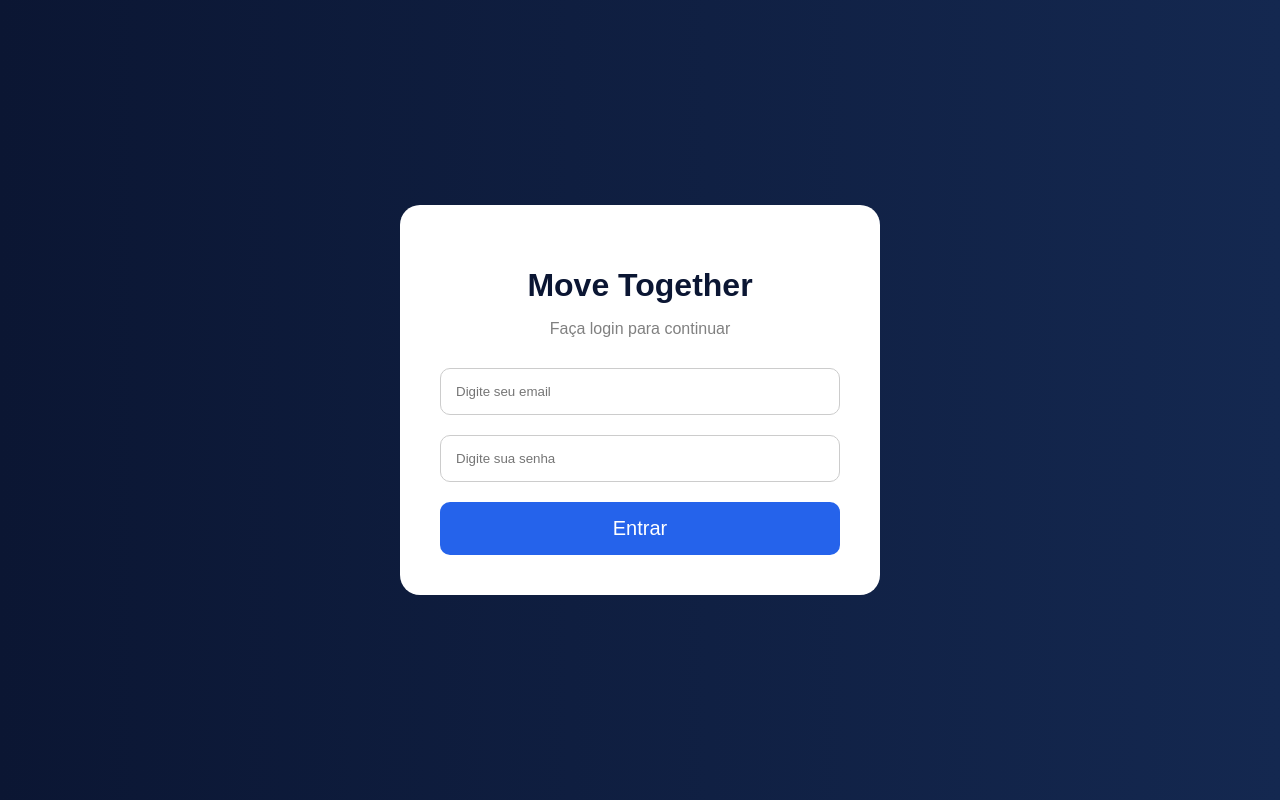
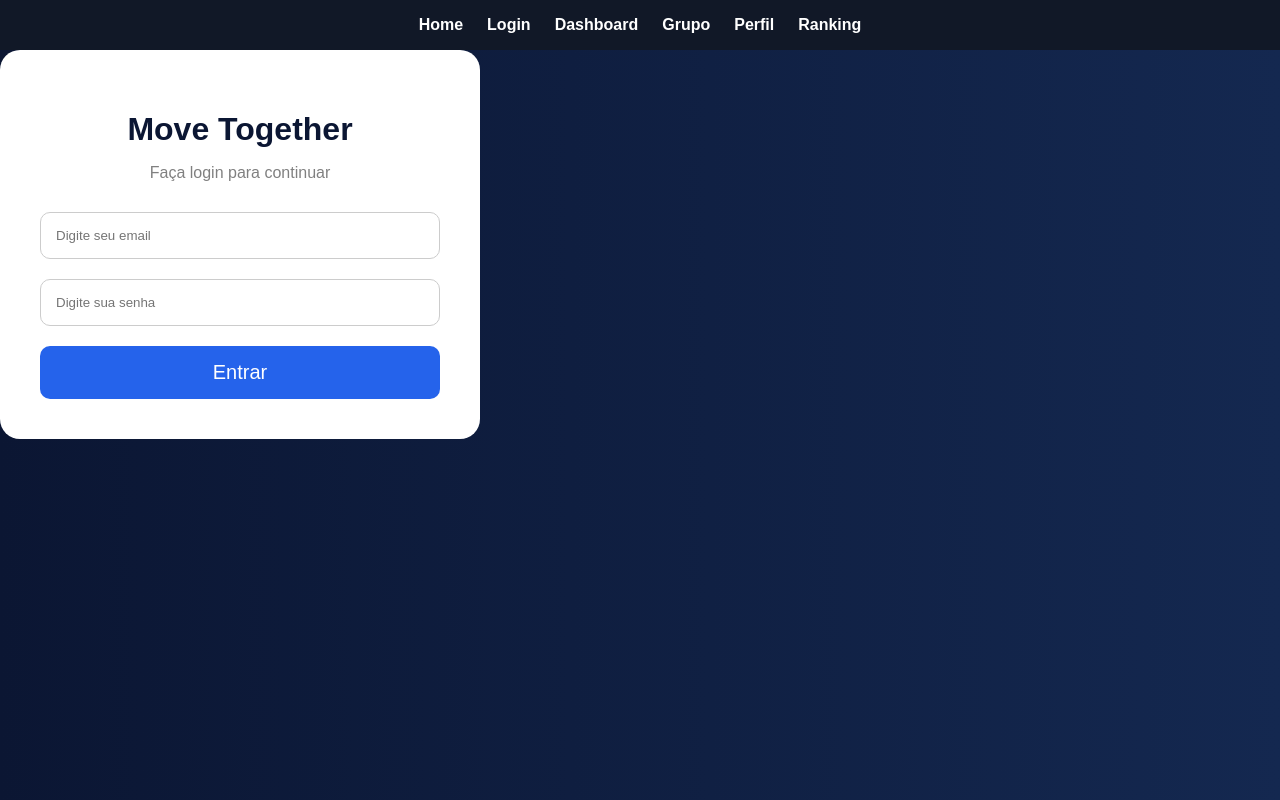
Before and after one commit to luis-bretas/Projeto-time5, a Django app: page /login/ in a window 1280 px wide. Run offline with Django 5.2, Linux system fonts and the light colour scheme.

Commit message:
Implementa navegacao completa entre paginas

```diff
--- a/core/templates/core/login.html
+++ b/core/templates/core/login.html
@@ -5,19 +5,34 @@
     <title>Login | Move Together</title>
 
     <style>
+        nav{
+    background-color: #111827;
+    padding: 16px 30px;
+    display: flex;
+    gap: 24px;
+    justify-content: center;
+    align-items: center;
+    flex-wrap: wrap;
+}
 
-        body{
-            margin: 0;
-            padding: 0;
-            font-family: Arial, sans-serif;
-            background: linear-gradient(to right, #0b1633, #142850);
+nav a{
+    color: white;
+    text-decoration: none;
+    font-weight: bold;
+    font-size: 16px;
+}
 
-            display: flex;
-            justify-content: center;
-            align-items: center;
+nav a:hover{
+    color: #60a5fa;
+}
 
-            height: 100vh;
-        }
+       body{
+    margin: 0;
+    padding: 0;
+    font-family: Arial, sans-serif;
+    background: linear-gradient(to right, #0b1633, #142850);
+    min-height: 100vh;
+}
 
         .login-box{
             background: white;
@@ -72,8 +87,16 @@
 </head>
 
 <body>
-
-    <div class="login-box">
+<nav>
+    <a href="/">Home</a>
+    <a href="/login/">Login</a>
+    <a href="/dashboard/">Dashboard</a>
+    <a href="/grupo/">Grupo</a>
+    <a href="/perfil/">Perfil</a>
+    <a href="/ranking/">Ranking</a>
+</nav>
+    <div class="login-container">
+        <div class="login-box">
 
         <h1>Move Together</h1>
 
```
Also changed, not shown: core/templates/core/dashboard.html (+28 -1 lines), core/templates/core/grupo.html (+29 -1 lines), core/templates/core/home.html (+8 -9 lines), core/templates/core/perfil.html (+28 -1 lines), core/templates/core/ranking.html (+29 -1 lines).
